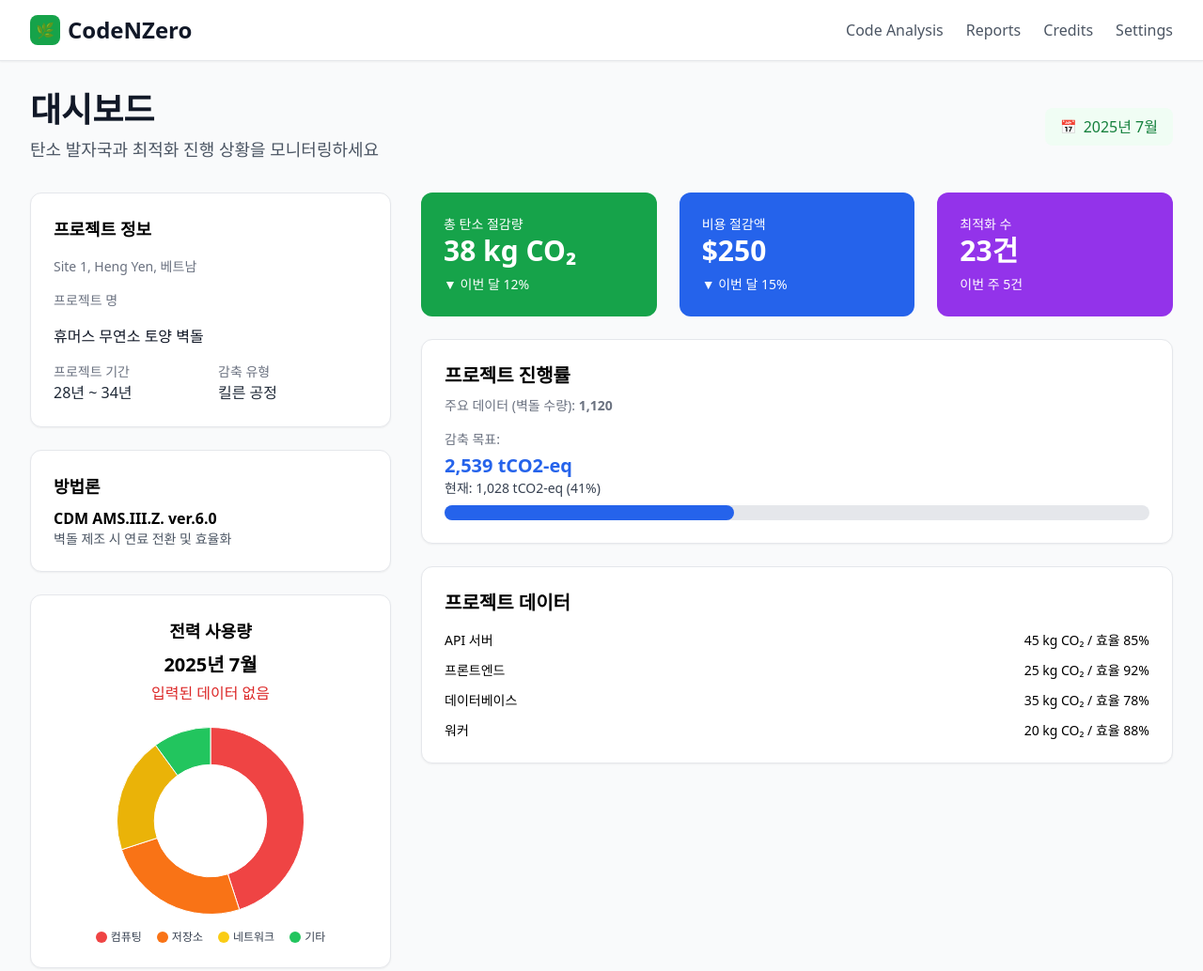
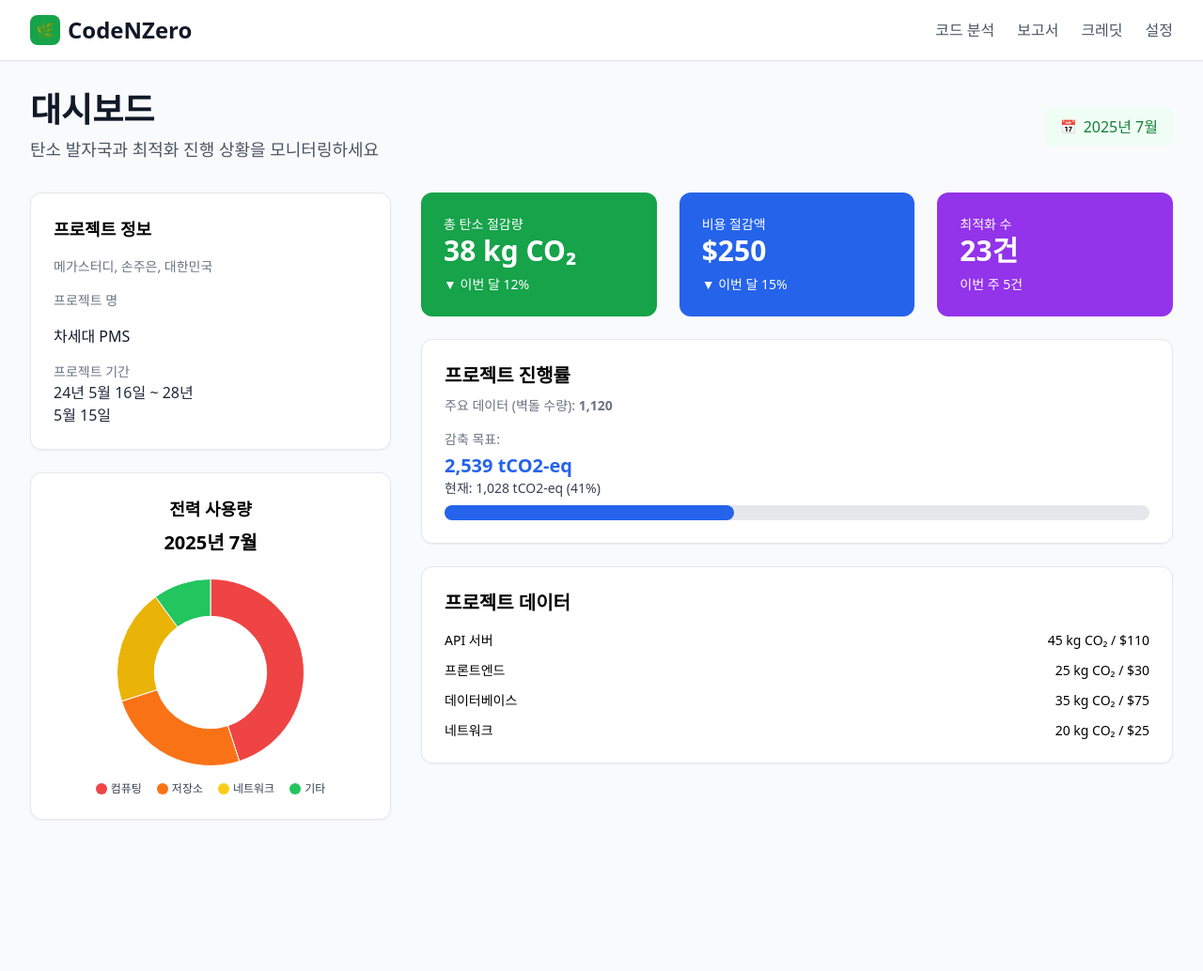
Before and after one commit to TaekyeongOh/GRAFFITI_Team13, a plain HTML site: page index.html in a window 1280 px wide. Shown: the whole page at 94% size. After the commit the page ends 905 px from the top, so only its background shows below. Drawn offline with nearby package versions, Linux system fonts and the light colour scheme.

Commit message:
Chore : 불필요한 자료 삭제, 수정

```diff
--- a/index.html
+++ b/index.html
@@ -17,10 +17,11 @@
           <a href="./index.html" class="text-2xl font-bold text-gray-900">CodeNZero</a>
         </div>
         <div class="flex items-center space-x-6">
-          <a href="./codeAnalysis.html" class="text-gray-600 hover:text-green-600 font-medium">Code Analysis</a>
-          <a href="./reports.html" class="text-gray-600 hover:text-green-600 font-medium">Reports</a>
-          <a href="./credit.html" class="text-gray-600 hover:text-green-600 font-medium">Credits</a>
-          <a href="#" class="text-gray-600 hover:text-green-600 font-medium">Settings</a>
+          <div class="flex items-center space-x-6">
+            <a href="./codeAnalysis.html" class="text-gray-600 hover:text-green-600 font-medium">코드 분석</a>
+            <a href="./reports.html" class="text-gray-600 hover:text-green-600 font-medium">보고서</a>
+            <a href="./credit.html" class="text-gray-600 hover:text-green-600 font-medium">크레딧</a>
+            <a href="#" class="text-gray-600 hover:text-green-600 font-medium">설정</a>
         </div>
       </div>
     </div>
@@ -47,33 +48,25 @@
         <!-- Project Info -->
         <div class="bg-white rounded-xl shadow-sm border p-6 space-y-4">
           <h3 class="text-lg font-semibold">프로젝트 정보</h3>
-          <p class="text-sm text-gray-500">Site 1, Heng Yen, 베트남</p>
+          <p class="text-sm text-gray-500">메가스터디, 손주은, 대한민국</p>
           <p class="text-sm text-gray-500">프로젝트 명</p>
-          <p class="font-medium text-gray-900">휴머스 무연소 토양 벽돌</p>
+          <p class="font-medium text-gray-900">차세대 PMS</p>
           <div class="grid grid-cols-2 gap-4">
             <div>
               <p class="text-sm text-gray-500">프로젝트 기간</p>
-              <p class="text-gray-800 font-medium">28년 ~ 34년</p>
+              <p class="text-gray-800 font-medium">24년 5월 16일 ~ 28년 5월 15일</p>
             </div>
-            <div>
+            <!-- <div>
               <p class="text-sm text-gray-500">감축 유형</p>
               <p class="text-gray-800 font-medium">킬른 공정</p>
-            </div>
+            </div> -->
           </div>
-        </div>
-
-        <!-- Method -->
-        <div class="bg-white rounded-xl shadow-sm border p-6">
-          <h3 class="text-lg font-semibold mb-2">방법론</h3>
-          <p class="font-semibold">CDM AMS.III.Z. ver.6.0</p>
-          <p class="text-sm text-gray-600">벽돌 제조 시 연료 전환 및 효율화</p>
         </div>
 
         <!-- Electricity Usage with Donut Chart -->
         <div class="bg-white rounded-xl shadow-sm border p-6 text-center">
           <h3 class="text-lg font-semibold mb-2">전력 사용량</h3>
           <p class="text-xl font-bold mb-1">2025년 7월</p>
-          <p class="text-red-600 font-medium">입력된 데이터 없음</p>
 
           <!-- Donut Chart -->
           <div class="flex flex-col items-center mt-6">
@@ -127,10 +120,10 @@
         <div class="bg-white rounded-xl border shadow-sm p-6">
           <h3 class="text-xl font-semibold mb-4">프로젝트 데이터</h3>
           <ul class="space-y-3 text-sm">
-            <li class="flex justify-between"><span>API 서버</span><span>45 kg CO₂ / 효율 85%</span></li>
-            <li class="flex justify-between"><span>프론트엔드</span><span>25 kg CO₂ / 효율 92%</span></li>
-            <li class="flex justify-between"><span>데이터베이스</span><span>35 kg CO₂ / 효율 78%</span></li>
-            <li class="flex justify-between"><span>워커</span><span>20 kg CO₂ / 효율 88%</span></li>
+            <li class="flex justify-between"><span>API 서버</span><span>45 kg CO₂ / $110</span></li>
+            <li class="flex justify-between"><span>프론트엔드</span><span>25 kg CO₂ / $30</span></li>
+            <li class="flex justify-between"><span>데이터베이스</span><span>35 kg CO₂ / $75</span></li>
+            <li class="flex justify-between"><span>네트워크</span><span>20 kg CO₂ / $25</span></li>
           </ul>
         </div>
       </div>
```
Also changed, not shown: codeAnalysis.html (+4 -4 lines), credit.html (+11 -6 lines).
